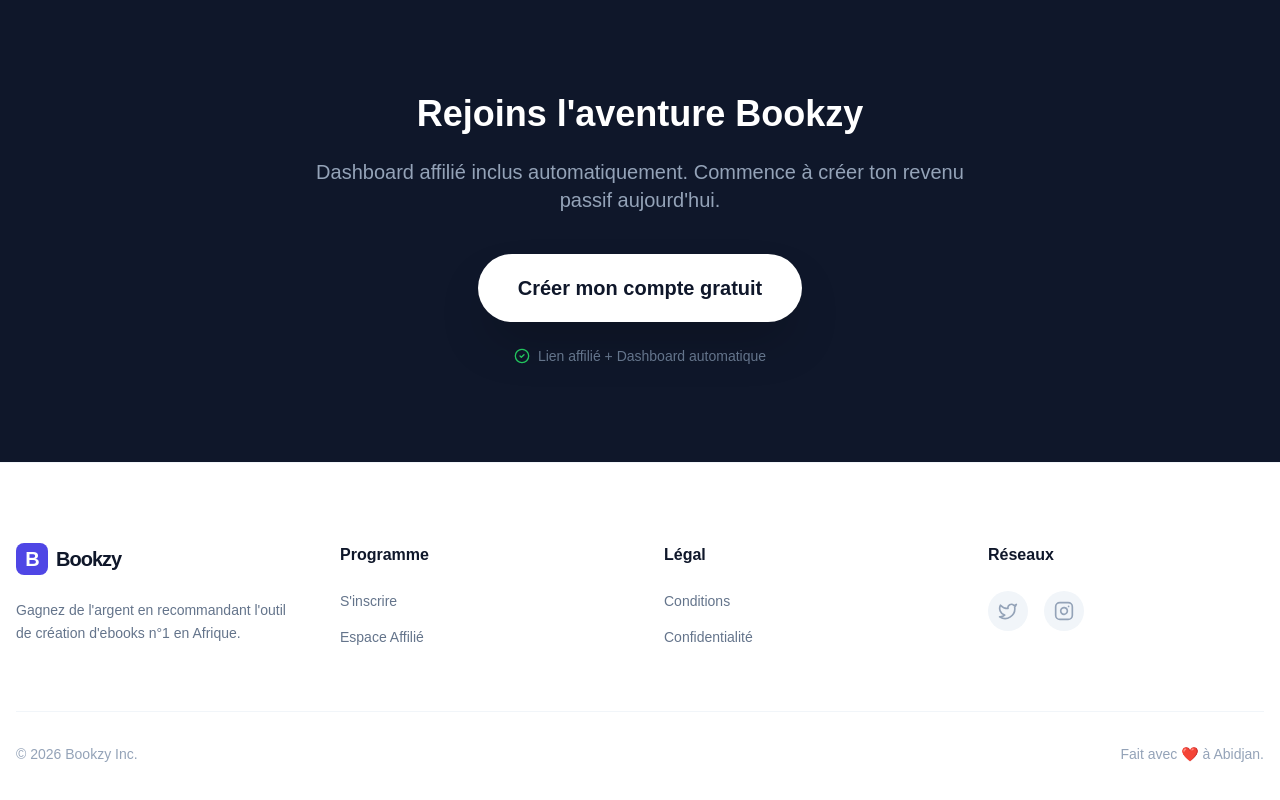
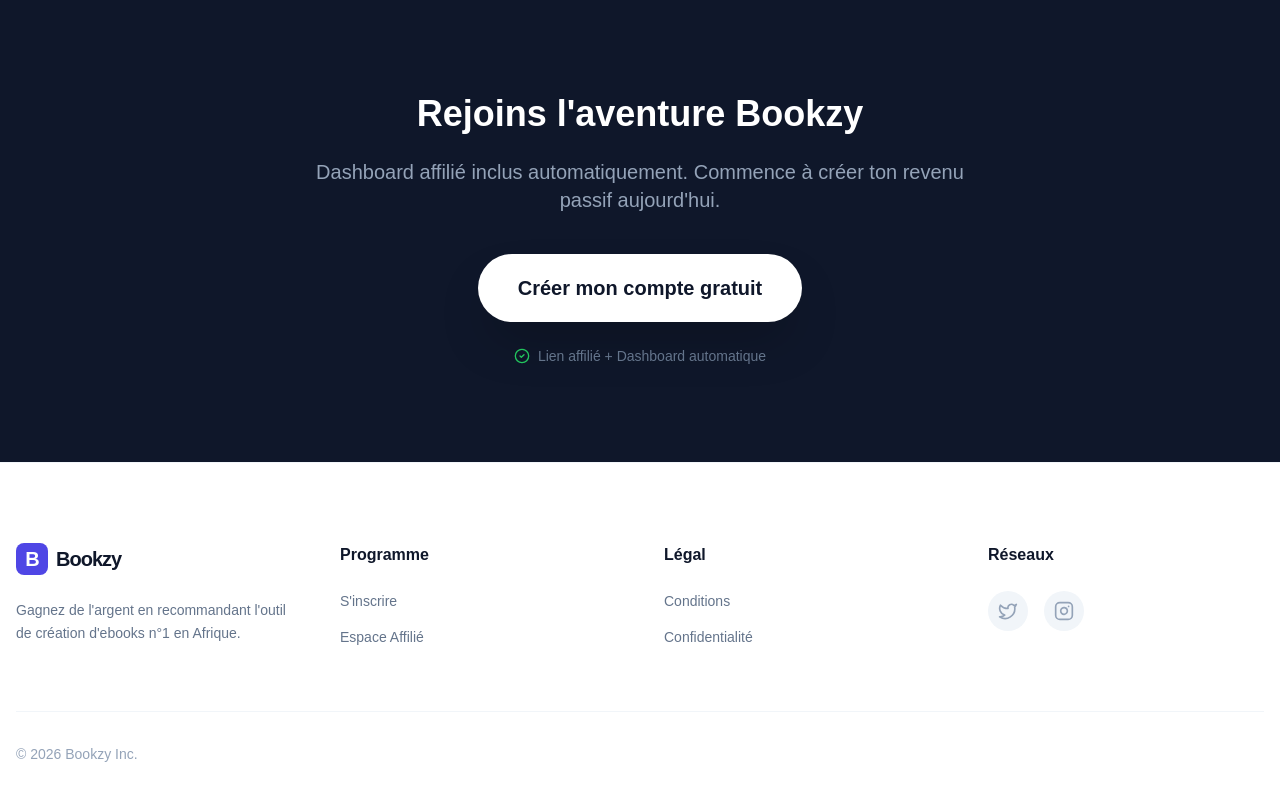
Before and after one commit to kiddiblock-eng/app-bookzy-starter, a Next.js app: page /affiliation in a window 1280 px wide. Shown: the part 4478-5278 px from the top of the page. Built offline with nearby package versions, Linux system fonts and the light colour scheme.

Commit message:
🚀 Major fixes: Auto-gen + Email + Titles + Ads

```diff
--- a/app/(marketing)/affiliation/page.js
+++ b/app/(marketing)/affiliation/page.js
@@ -131,7 +131,7 @@ const AffiliationFooter = () => {
 
         <div className="border-t border-slate-100 pt-8 flex flex-col md:flex-row justify-between items-center text-sm text-slate-400">
           <p>© 2026 Bookzy Inc.</p>
-          <p>Fait avec ❤️ à Abidjan.</p>
+
         </div>
       </div>
     </footer>
```
